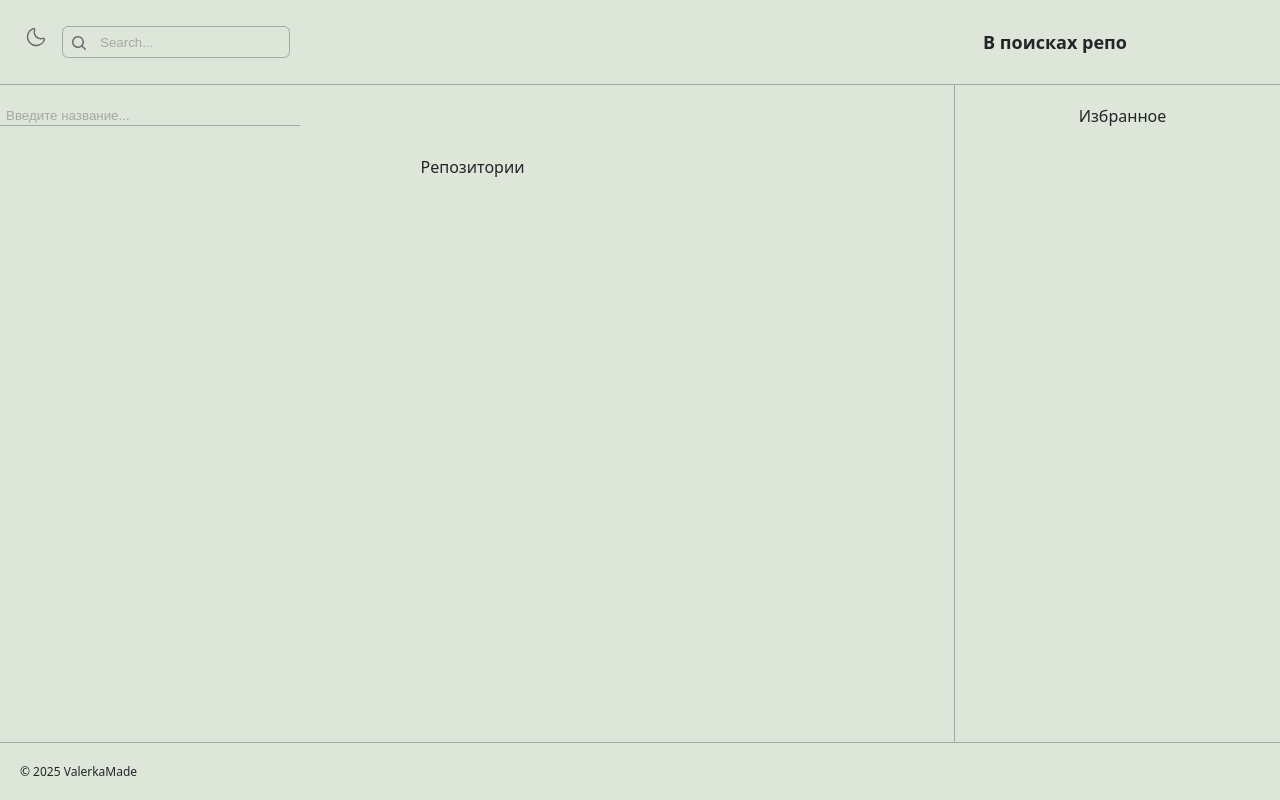
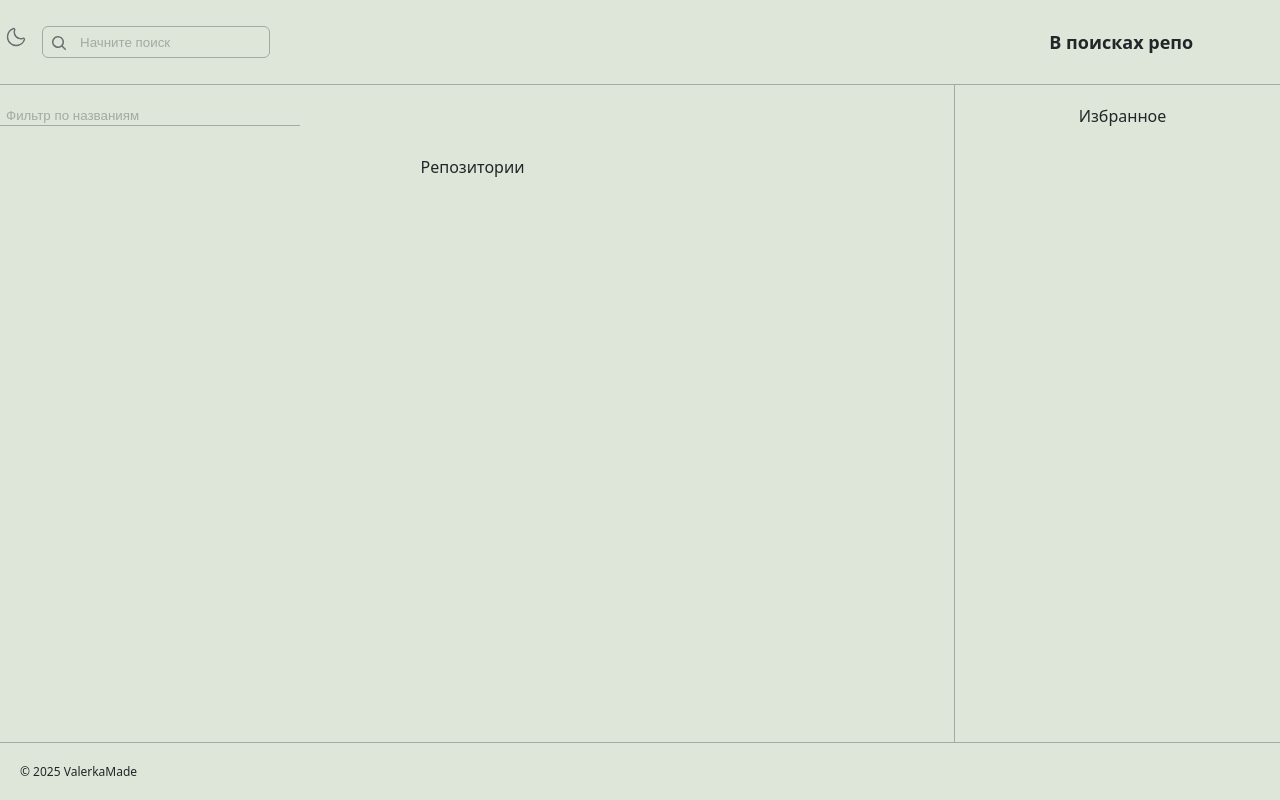
Before and after one commit to Valerkamade/git-searcher, a React (Vite) app: page / in a window 1280 px wide. Built offline with nearby package versions, Linux system fonts and the light colour scheme.

Commit message:
исправляет некоторые недочеты UI/UX

```diff
--- a/src/App.module.scss
+++ b/src/App.module.scss
@@ -16,20 +16,19 @@
   display: flex;
   flex-direction: column;
   gap: 10px;
-  grid-template-columns: 1fr 1fr;
-  grid-template-areas: "search title";
   padding: 20px;
   border-bottom: var(--border-width) var(--border-color) solid;
   align-items: center;
 
-  @media (min-width: 576px) {
+  @media (min-width: 1024px) {
     display: grid;
-    grid-template-columns: 1fr 1fr;
+    grid-template-columns: 3fr 1fr;
+    grid-template-areas: "search title";
   }
 
-  @media (min-width: 1024px) {
-    display: grid;
-    grid-template-columns: 2fr 1fr;
+  @media (min-width: 1280px) {
+    padding-left: 0;
+    padding-right: 0;
   }
 }
 
--- a/src/components/Modal/Modal.module.scss
+++ b/src/components/Modal/Modal.module.scss
@@ -10,7 +10,6 @@
   align-items: center;
   z-index: 1000;
   opacity: 0;
-//  visibility: hidden;
   pointer-events: none;
   transition: visibility 0.3s ease-out;
 
@@ -38,10 +37,15 @@
 }
 
 .modalContent {
+  display: flex;
+  justify-content: center;
   background: var(--background);
   padding: 30px;
   border-radius: 12px;
   max-width: 500px;
+  min-height: 200px;
+  align-items: center;
+  font-size: 16px;
   width: 90%;
   border: var(--border-width) solid var(--border-color);
   position: relative;
--- a/src/components/RepoFilter/RepoFilter.tsx
+++ b/src/components/RepoFilter/RepoFilter.tsx
@@ -46,7 +46,7 @@ export const RepoFilter = ({}: RepoFilterProps) => {
       <VMInput
         id="name-filter"
         type="search"
-        placeholder="Введите название..."
+        placeholder="Фильтр по названиям"
         value={filterText}
         onChange={(e) => handleFilterChange(e.target.value)}
         className={cls.filterInput}
--- a/src/components/RepoInfo/RepoInfo.module.scss
+++ b/src/components/RepoInfo/RepoInfo.module.scss
@@ -2,6 +2,7 @@
   display: flex;
   flex-direction: column;
   gap: 20px;
+  width: 100%;
 }
 
 .titleWrapper {
@@ -28,3 +29,7 @@
   align-self: start;
   color: var(--foreground);
 }
+
+.button {
+  width: auto;
+}
--- a/src/components/RepoInfo/RepoInfo.tsx
+++ b/src/components/RepoInfo/RepoInfo.tsx
@@ -14,9 +14,9 @@ export const RepoInfo = () => {
     <div className={cls.repoInfo}>
       <div className={cls.titleWrapper}>
         <h2 className={cls.title}>
-          <VMLink href={info.clone_url}>{info.name}</VMLink>
+          <VMLink href={info.html_url}>{info.name}</VMLink>
         </h2>
-        <VMLink className={cls.owner} href={info.html_url}>
+        <VMLink className={cls.owner} href={info.owner.html_url}>
           {info.owner.login}
         </VMLink>
       </div>
--- a/src/components/SearchBar/SearchBar.tsx
+++ b/src/components/SearchBar/SearchBar.tsx
@@ -29,10 +29,15 @@ export const SearchBar = () => {
 
       const data = await response.json();
 
+      if (data.items.length === 0) {
+        setError("Ничего не найдено!");
+        setIsOpen(true);
+      }
+
       setRepoList(data.items);
       setFilteredList(data.items);
     } catch (err) {
-      console.log("Error:", err);
+      console.error("Error:", err);
       setIsOpen(true);
       setError(err instanceof Error ? err.message : "Неизвестная ошибка");
       setRepoList([]);
@@ -64,7 +69,7 @@ export const SearchBar = () => {
 
           <VMInput
             id="search-input"
-            placeholder="Search..."
+            placeholder="Начните поиск"
             type="search"
             onChange={(e) => setQuery(e.target.value)}
           >
```
